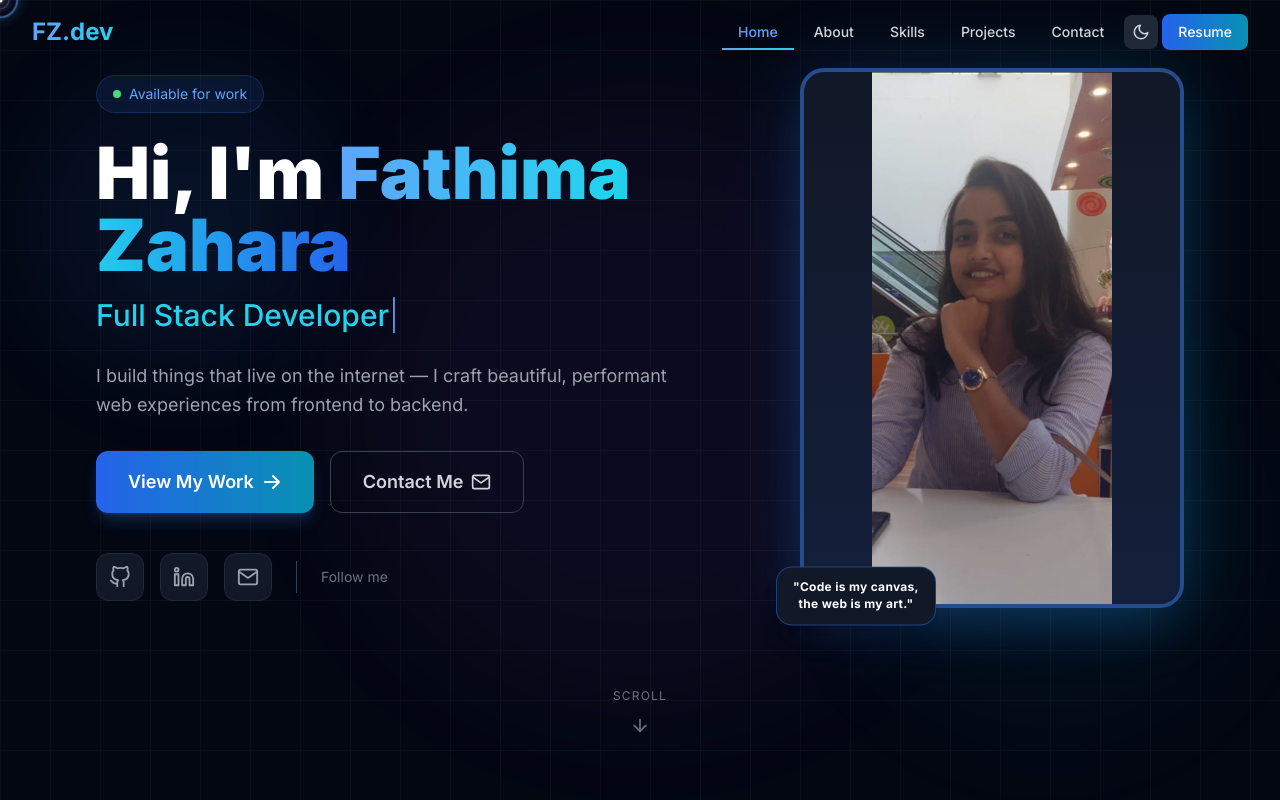
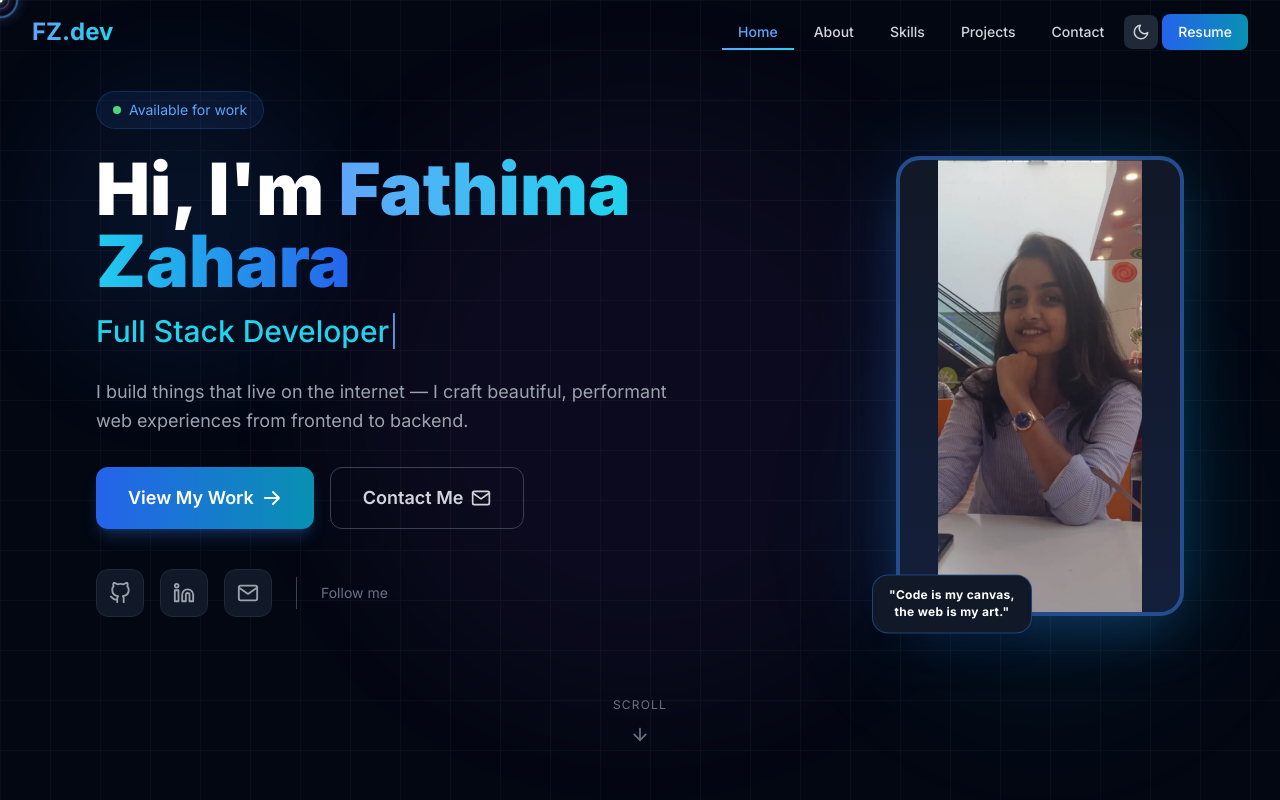
Before and after one commit to zaharaCodes/portfolio, a React (Create React App) app: page / in a window 1280 px wide. Shown: the top 800 px of the page. Built offline with nearby package versions, Linux system fonts and the light colour scheme.

Commit message:
fix hero photo and layout

```diff
--- a/src/components/Hero.js
+++ b/src/components/Hero.js
@@ -63,17 +63,17 @@ const Hero = () => {
 
       {/* Main Content */}
       <div className="relative z-10 max-w-6xl mx-auto px-4 sm:px-6 lg:px-8 w-full">
-        <div className="flex flex-col lg:flex-row items-center justify-between gap-12">
+        <div className="flex flex-col lg:flex-row items-center justify-between gap-8">
 
           {/* Left Side - Text */}
           <div className="flex-1 text-center lg:text-left">
 
-            {/* Available Badge */}
+            {/* Available Badge - pushed down with mt */}
             <motion.div
               initial={{ opacity: 0, y: 20 }}
               animate={{ opacity: 1, y: 0 }}
               transition={{ duration: 0.5 }}
-              className="inline-flex items-center gap-2 px-4 py-2 rounded-full bg-blue-500/10 border border-blue-500/20 text-blue-400 text-sm mb-6"
+              className="inline-flex items-center gap-2 px-4 py-2 rounded-full bg-blue-500/10 border border-blue-500/20 text-blue-400 text-sm mb-6 mt-8"
             >
               <span className="w-2 h-2 bg-green-400 rounded-full animate-pulse"></span>
               Available for work
@@ -92,7 +92,7 @@ const Hero = () => {
               </span>
             </motion.h1>
 
-            {/* Typewriter - Only Full Stack Developer */}
+            {/* Typewriter */}
             <motion.div
               initial={{ opacity: 0, y: 20 }}
               animate={{ opacity: 1, y: 0 }}
@@ -114,7 +114,7 @@ const Hero = () => {
               performant web experiences from frontend to backend.
             </motion.p>
 
-            {/* Buttons - no emojis, icons instead */}
+            {/* Buttons */}
             <motion.div
               initial={{ opacity: 0, y: 20 }}
               animate={{ opacity: 1, y: 0 }}
@@ -172,20 +172,20 @@ const Hero = () => {
             </motion.div>
           </div>
 
-          {/* Right Side - Photo */}
+          {/* Right Side - Photo - pushed down with mt-16 */}
           <motion.div
             initial={{ opacity: 0, scale: 0.5, rotate: -10 }}
             animate={{ opacity: 1, scale: 1, rotate: 0 }}
             transition={{ duration: 0.8, delay: 0.3, type: 'spring' }}
-            className="flex-shrink-0"
+            className="flex-shrink-0 mt-16 lg:mt-24"
           >
             <div className="relative">
 
-              {/* Glow behind photo */}
+              {/* Glow */}
               <div className="absolute inset-0 bg-gradient-to-r from-blue-500 to-cyan-500 blur-2xl opacity-20 rounded-3xl"></div>
 
-              {/* Full Photo - contain so whole image fits */}
-<div className="relative w-80 h-[500px] md:w-96 md:h-[540px] rounded-3xl overflow-hidden border-4 border-blue-500/50 shadow-2xl shadow-blue-500/20 bg-gray-900">
+              {/* ✅ Photo - proper size, fits in screen */}
+              <div className="relative w-64 h-[420px] md:w-72 md:h-[460px] rounded-3xl overflow-hidden border-4 border-blue-500/50 shadow-2xl shadow-blue-500/20 bg-gray-900">
                 <img
                   src="/images/Fathima Zahara.jpg"
                   alt={info.name}
@@ -194,11 +194,11 @@ const Hero = () => {
                 <div className="absolute inset-0 bg-gradient-to-t from-blue-900/20 to-transparent pointer-events-none"></div>
               </div>
 
-              {/* ONE Strong Quote Badge */}
+              {/* Quote Badge */}
               <motion.div
                 animate={{ y: [0, -8, 0] }}
                 transition={{ duration: 3, repeat: Infinity, ease: 'easeInOut' }}
-                className="absolute -bottom-6 -left-6 bg-gray-900 border border-blue-500/40 rounded-2xl px-4 py-3 shadow-xl z-10 max-w-[200px]"
+                className="absolute -bottom-6 -left-6 bg-gray-900 border border-blue-500/40 rounded-2xl px-4 py-3 shadow-xl z-10 max-w-[190px]"
               >
                 <div className="text-white font-bold text-xs text-center leading-snug tracking-wide">
                   "Code is my canvas,<br />the web is my art."
@@ -210,7 +210,7 @@ const Hero = () => {
 
         </div>
 
-        {/* Scroll Down Arrow */}
+        {/* Scroll Down */}
         <motion.div
           initial={{ opacity: 0 }}
           animate={{ opacity: 1 }}
```
Lines whose indentation alone changed are shown as unchanged.
